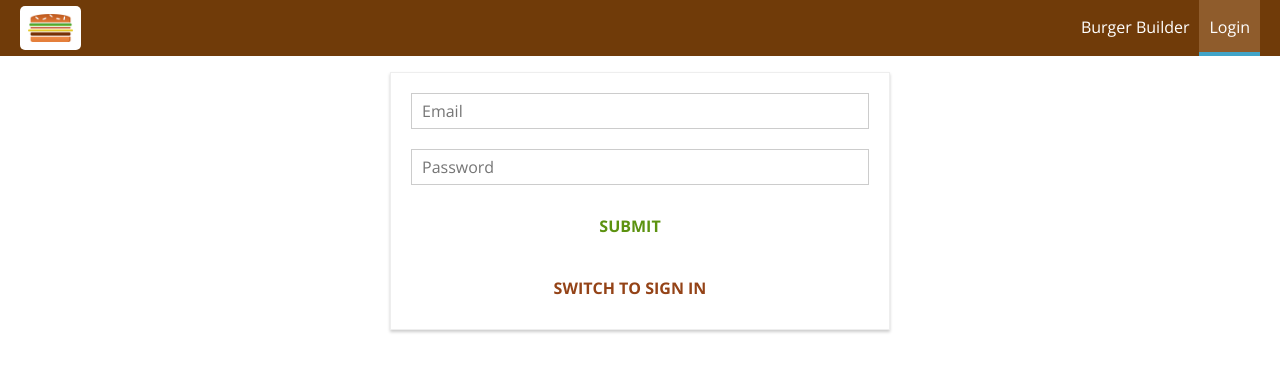
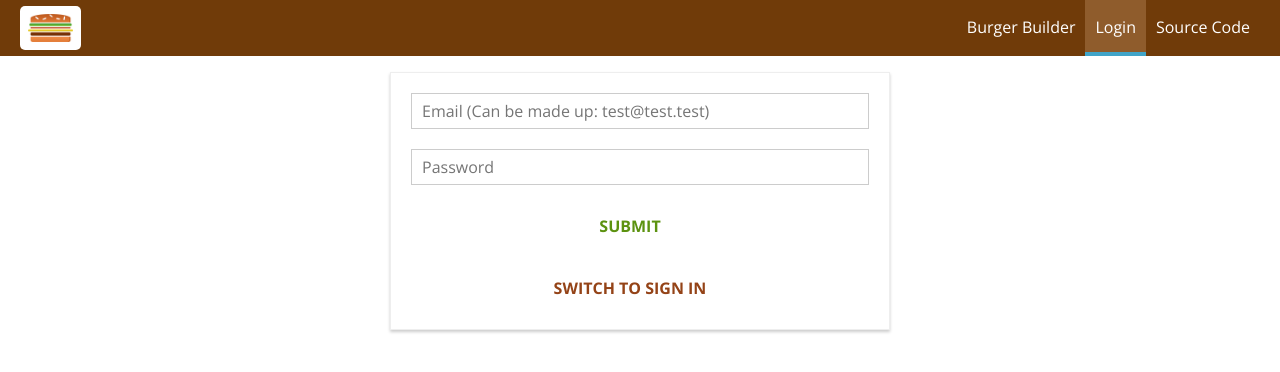
Before and after one commit to Mulpeter91/ReactBurgerBuilder, a React (Create React App) app: page /Auth in a window 1280 px wide. Shown: the top 372 px of the page. Built offline with nearby package versions, Linux system fonts and the light colour scheme.

Commit message:
adding source code link

```diff
--- a/src/components/Navigation/NavigationItems/NavigationItems.js
+++ b/src/components/Navigation/NavigationItems/NavigationItems.js
@@ -1,6 +1,7 @@
 import React from 'react';
 import styles from './NavigationItems.module.css';
 import NavigationItem from './NavigationItem/NavigationItem';
+import external from './NavigationItem/NavigationItem.module.css'; //importing this just to have the anchor tag look the same
 
 const navigationItems = (props) => (
     <ul className={styles.NavigationItems}>
@@ -12,6 +13,11 @@ const navigationItems = (props) => (
             ?  <NavigationItem link="/Auth">Login</NavigationItem>
             :  <NavigationItem link="/Logout">Logout</NavigationItem>
         }
+        <li className={external.NavigationItem}>
+            <a href="https://github.com/Mulpeter91/ReactBurgerBuilder" target="_blank">
+                Source Code
+            </a>
+        </li>
     </ul>
 );
 
--- a/src/containers/Auth/Auth.js
+++ b/src/containers/Auth/Auth.js
@@ -15,7 +15,7 @@ class Auth extends Component {
                 elementType: 'input',
                 elementConfig: {
                     type: 'email',
-                    placeholder: 'Email'
+                    placeholder: 'Email (Can be made up: test@test.test)'
                 },
                 value: '',
                 validation: {
```
